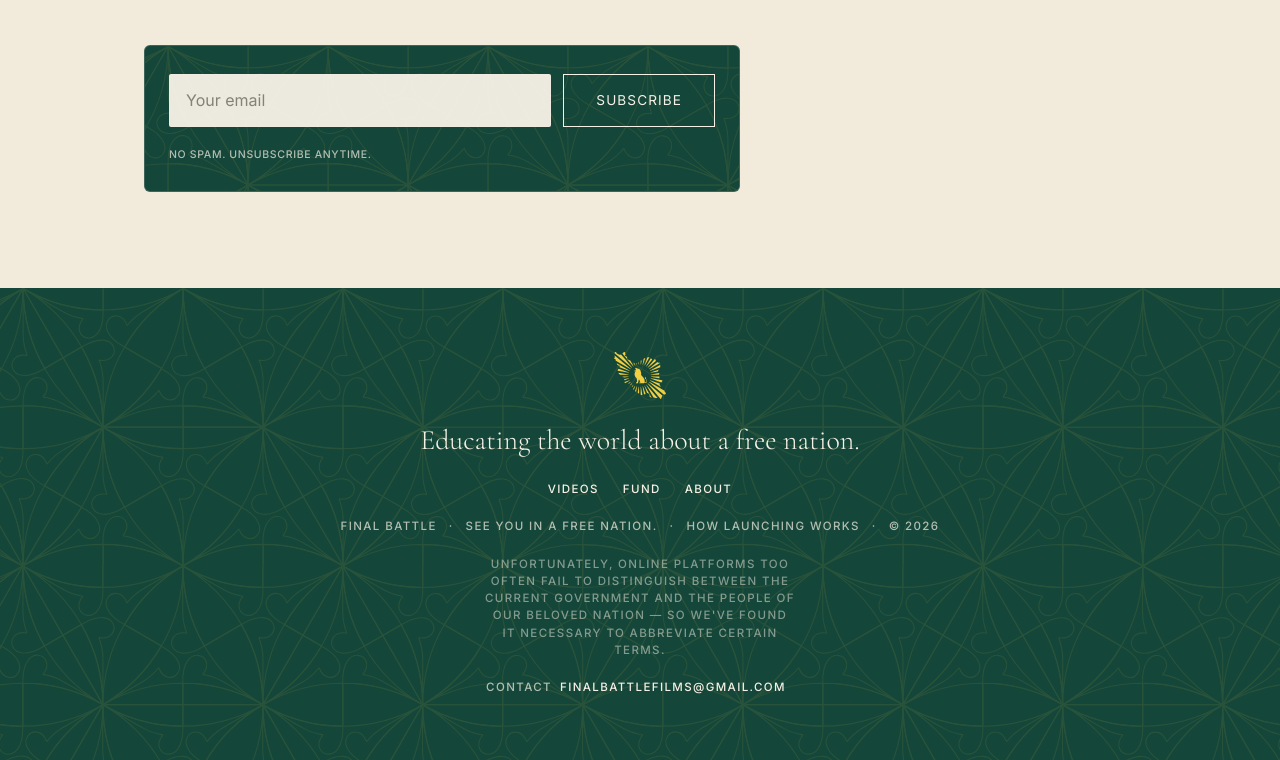
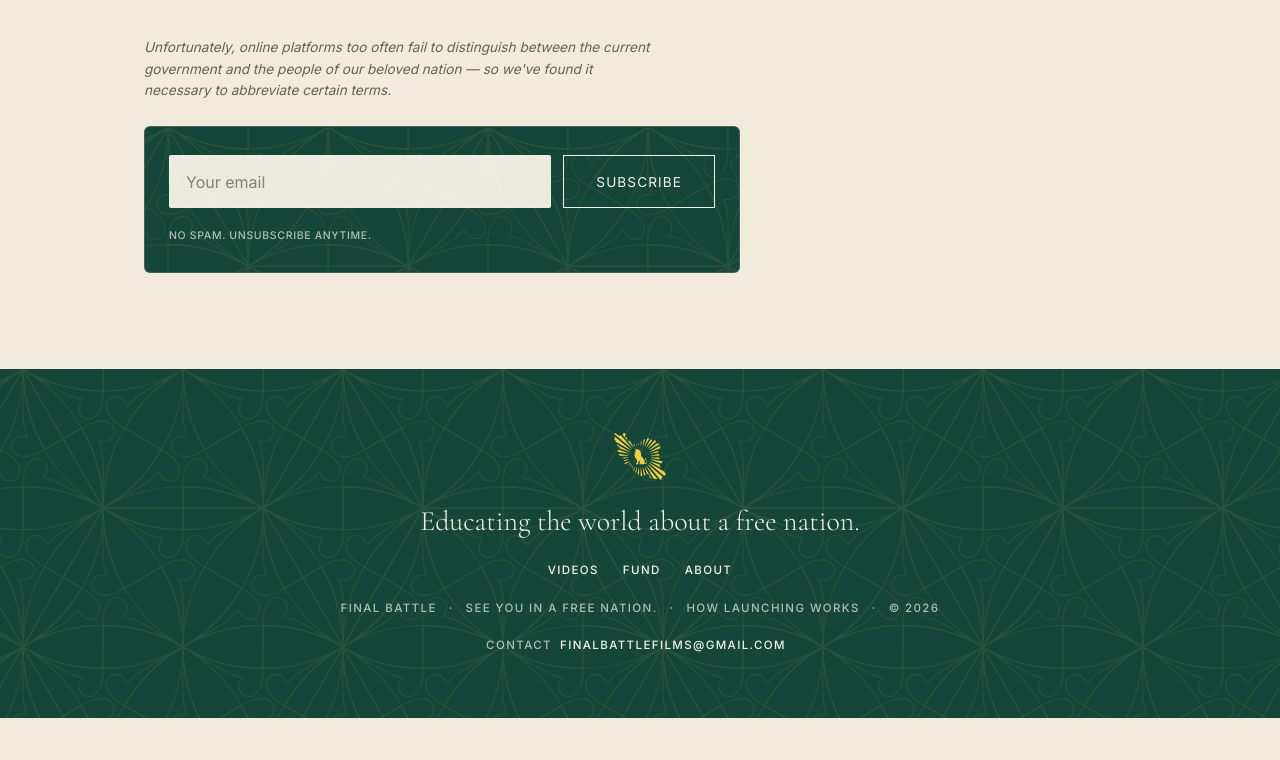
Before and after one commit to ianmbloom/finalbattlewebsite, an Astro site in the folder web/: page /about in a window 1280 px wide. Shown: the part 1412-2172 px from the top of the page. After the commit the page ends 2130 px from the top, so only its background shows below. Built offline with nearby package versions, Linux system fonts and the light colour scheme; Astro itself is replaced by a stand-in of ours; no server answers; a web font is replaced by a local one.

Commit message:
Move abbreviation disclaimer from footer to About page
Relocate the note explaining why terms are abbreviated onto the About
page (its natural home) and drop it from the site-wide footer; rename the
i18n key from footer.abbr to abbr.note.

Co-authored-by: Cursor <cursoragent@cursor.com>

```diff
--- a/web/src/components/Footer.astro
+++ b/web/src/components/Footer.astro
@@ -31,7 +31,6 @@ const year = new Date().getFullYear();
       <span aria-hidden="true">·</span>
       <span>© {year}</span>
     </div>
-    <p class="abbr-note label">{t("footer.abbr")}</p>
     <p class="contact label">
       <span class="contact-label">Contact</span>
       <button
@@ -142,12 +141,6 @@ const year = new Date().getFullYear();
   .meta a:hover {
     color: var(--bar-accent);
   }
-  .abbr-note {
-    margin: 0;
-    max-width: 42ch;
-    color: var(--bar-muted);
-    opacity: 0.7;
-  }
 </style>
 
 <script>
--- a/web/src/components/views/AboutView.astro
+++ b/web/src/components/views/AboutView.astro
@@ -50,6 +50,8 @@ const t = useTranslations(lang);
           <h2 class="section-title font-display">{t("about.help.title")}</h2>
           <p class="prose font-display">{t("about.help.body")}</p>
         </section>
+
+        <p class="about-abbr">{t("abbr.note")}</p>
 
         <section class="signup business-surface">
           <BusinessPattern />
@@ -149,4 +151,12 @@ const t = useTranslations(lang);
   .rule {
     margin: 0;
   }
+  .about-abbr {
+    margin: 0 0 1.5rem;
+    max-width: 60ch;
+    font-size: 0.85rem;
+    line-height: 1.6;
+    color: var(--text-muted);
+    font-style: italic;
+  }
 </style>
--- a/web/src/i18n/ui.ts
+++ b/web/src/i18n/ui.ts
@@ -180,7 +180,7 @@ export const ui = {
 
     "footer.rights": "See You In a Free Nation.",
     "footer.terms": "How launching works",
-    "footer.abbr": "Unfortunately, online platforms too often fail to distinguish between the current government and the people of our beloved nation — so we've found it necessary to abbreviate certain terms.",
+    "abbr.note": "Unfortunately, online platforms too often fail to distinguish between the current government and the people of our beloved nation — so we've found it necessary to abbreviate certain terms.",
   },
   fa: {
     "site.name": "نبرد نهایی",
@@ -357,7 +357,7 @@ export const ui = {
 
     "footer.rights": "میهنِ آزاد.",
     "footer.terms": "پرتاب چگونه کار می‌کند",
-    "footer.abbr": "متأسفانه پلتفرم‌های آنلاین بارها میان حکومت کنونی و مردمِ میهن عزیز ما تمایز نمی‌گذارند — از این‌رو ناچار شده‌ایم برخی واژه‌ها را به‌صورت مخفف بنویسیم.",
+    "abbr.note": "متأسفانه پلتفرم‌های آنلاین بارها میان حکومت کنونی و مردمِ میهن عزیز ما تمایز نمی‌گذارند — از این‌رو ناچار شده‌ایم برخی واژه‌ها را به‌صورت مخفف بنویسیم.",
   },
 } as const satisfies Record<Locale, Record<string, string>>;
 
```
